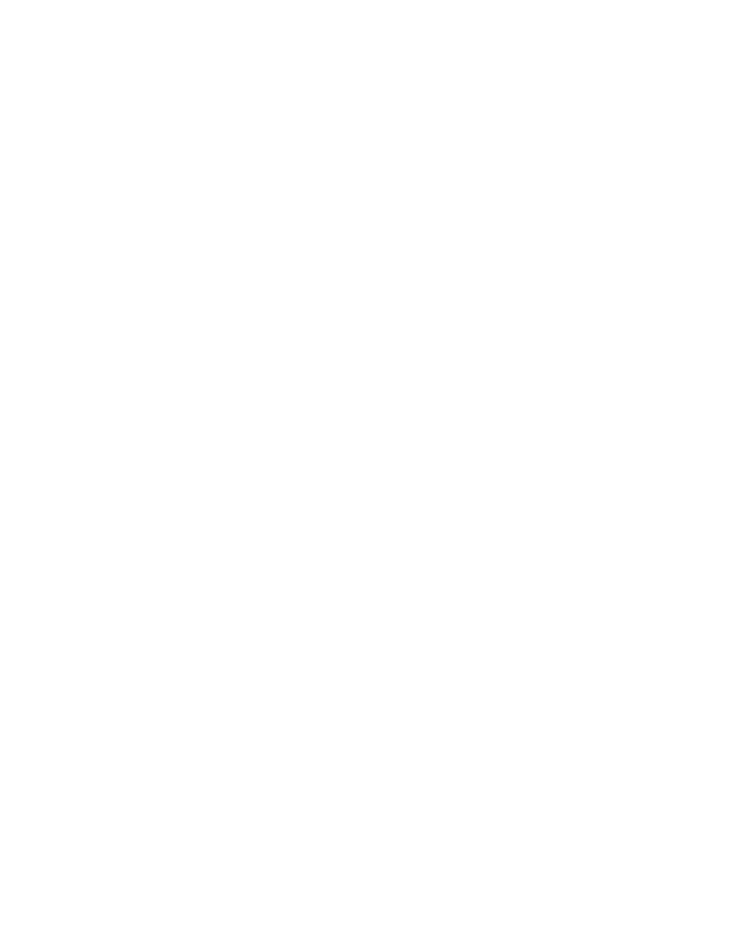
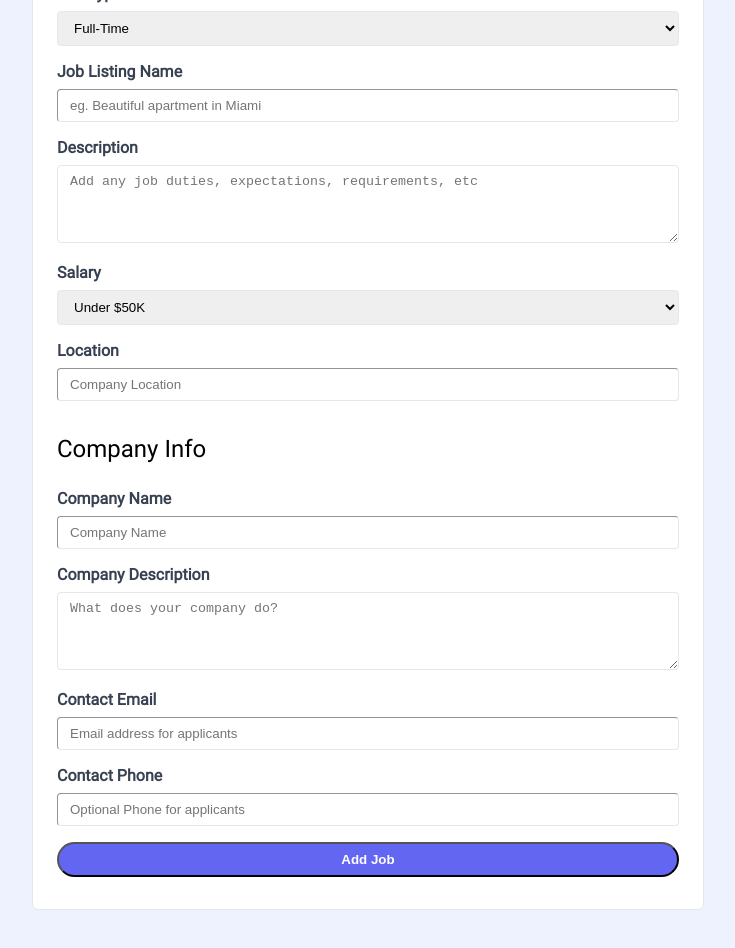
Before and after one commit to NaveenManjappa/job-listing-site, an Angular app in the folder job-angular-css/: page /add-job in a window 1280 px wide. Shown: the part 300-1248 px from the top of the page, without its empty margins (272-1007 px from the left). Before the commit the page ends 800 px from the top, so only its background shows below. Built offline with nearby package versions, Linux system fonts and the light colour scheme.

Commit message:
job-angular-css Create Add Job page

```diff
--- a/job-angular-css/src/app/add-job/add-job.component.css
+++ b/job-angular-css/src/app/add-job/add-job.component.css
@@ -0,0 +1,71 @@
+section {
+  background-color: rgba(238,242,255,1);
+  box-sizing: border-box;
+  border-style: solid;
+  border-width: 0;
+  border-color: #e5e7eb;
+  font-family: 'Roboto';
+}
+
+.container {
+  max-width: 42rem;
+  margin: auto;
+  padding-top: 6rem;
+  padding-bottom: 6rem;
+  width: 100%;
+  background-color: rgba(238,242,255,1);
+  box-sizing: border-box;
+  border-width: 0;
+  border-style: solid;
+}
+
+.form {
+  margin: 0px;
+  background-color: rgb(255,255,255);
+  padding: 2rem 1.5rem;
+  border: 1px solid #e5e7eb;
+  border-radius: 0.375rem;
+}
+
+h2 {
+  text-align: center;
+  font-weight: 600;
+}
+
+h3 {
+  font-size: 1.5rem;
+  line-height: 2rem;
+  font-weight: 400;
+}
+
+label {
+  display: block;
+  font-weight: 700;
+  color: rgba(55,65,81,1);
+  margin-bottom: 0.5rem;
+}
+
+.form-group {
+  margin-bottom: 0.5rem;
+}
+
+.form-control {
+  width: 100%;
+  padding: 0.5rem 0.75rem;
+
+  border-color: #e5e7eb;
+  border-radius: 0.25rem;
+  border-width: 1px;
+  margin-bottom: 0.5rem;
+  box-sizing: border-box;
+}
+
+.btn-submit {
+  width: 100%;
+  border-radius: 99px;
+  font-weight: 700;
+  padding: 0.5rem 1rem;
+  color: white;
+  background-color: rgb(99,102,241);
+  cursor: pointer;
+}
--- a/job-angular-css/src/app/add-job/add-job.component.html
+++ b/job-angular-css/src/app/add-job/add-job.component.html
@@ -1 +1,61 @@
-<p>add-job works!</p>
+<section>
+  <div class="container">
+   <div class="form">
+      <form action="">
+        <h2>Add Job</h2>
+        <div class="form-group">
+          <label for="type">Job Type</label>
+          <select name="type" id="type" class="form-control">
+            <option *ngFor="let type of jobTypes" [value]="type">{{type}}</option>
+          </select>
+        </div>
+
+        <div class="form-group">
+          <label for="type">Job Listing Name</label>
+         <input type="text" class="form-control" placeholder="eg. Beautiful apartment in Miami">
+        </div>
+
+        <div class="form-group">
+          <label for="desc">Description</label>
+         <textarea class="form-control" name="desc" rows="4" placeholder="Add any job duties, expectations, requirements, etc"></textarea>
+        </div>
+
+        <div class="form-group">
+          <label for="salary">Salary</label>
+         <select name="salary" id="salary" class="form-control">
+          <option *ngFor="let salary of salaryRanges" value="{{salary}}">{{salary}}</option>
+         </select>
+        </div>
+
+        <div class="form-group">
+          <label for="location">Location</label>
+         <input type="text" class="form-control" placeholder="Company Location">
+        </div>
+
+        <h3>Company Info</h3>
+
+        <div class="form-group">
+          <label for="company">Company Name</label>
+         <input type="text" name="company" class="form-control" placeholder="Company Name">
+        </div>
+
+        <div class="form-group">
+          <label for="desc">Company Description</label>
+         <textarea class="form-control" name="desc" rows="4" placeholder="What does your company do?"></textarea>
+        </div>
+
+        <div class="form-group">
+          <label for="email">Contact Email</label>
+         <input type="text" name="email" id="email" class="form-control" placeholder="Email address for applicants">
+        </div>
+
+        <div class="form-group">
+          <label for="phone">Contact Phone</label>
+         <input type="text" name="phone" id="phone" class="form-control" placeholder="Optional Phone for applicants">
+        </div>
+        <button class="btn-submit">Add Job</button>
+      </form>
+    </div>
+
+  </div>
+</section>
--- a/job-angular-css/src/app/add-job/add-job.component.ts
+++ b/job-angular-css/src/app/add-job/add-job.component.ts
@@ -1,12 +1,27 @@
+import { CommonModule } from '@angular/common';
 import { Component } from '@angular/core';
 
 @Component({
   selector: 'app-add-job',
   standalone: true,
-  imports: [],
+  imports: [CommonModule],
   templateUrl: './add-job.component.html',
   styleUrl: './add-job.component.css'
 })
 export class AddJobComponent {
+  jobTypes = ['Full-Time','Part-Time','Remote','Internship'];
 
+  salaryRanges = [
+    "Under $50K",
+    "$50K - $60K",
+    "$60K - $70K",
+    "$70K - $80K",
+    "$80K - $90K",
+    "$90K - $100K",
+    "$100K - $125K",
+    "$125K - $150K",
+    "$150K - $175K",
+    "$175K - $200K",
+    "Over $200K"
+  ];
 }
--- a/job-angular-css/src/app/navbar/navbar.component.css
+++ b/job-angular-css/src/app/navbar/navbar.component.css
@@ -40,8 +40,10 @@
 
 .nav-links a:hover {
   background-color: rgba(0,0,0,0.4);
+  border-radius: 3px;
 }
 
 .nav-links a.active {
   background-color: black;
+  border-radius: 3px;
 }
```
